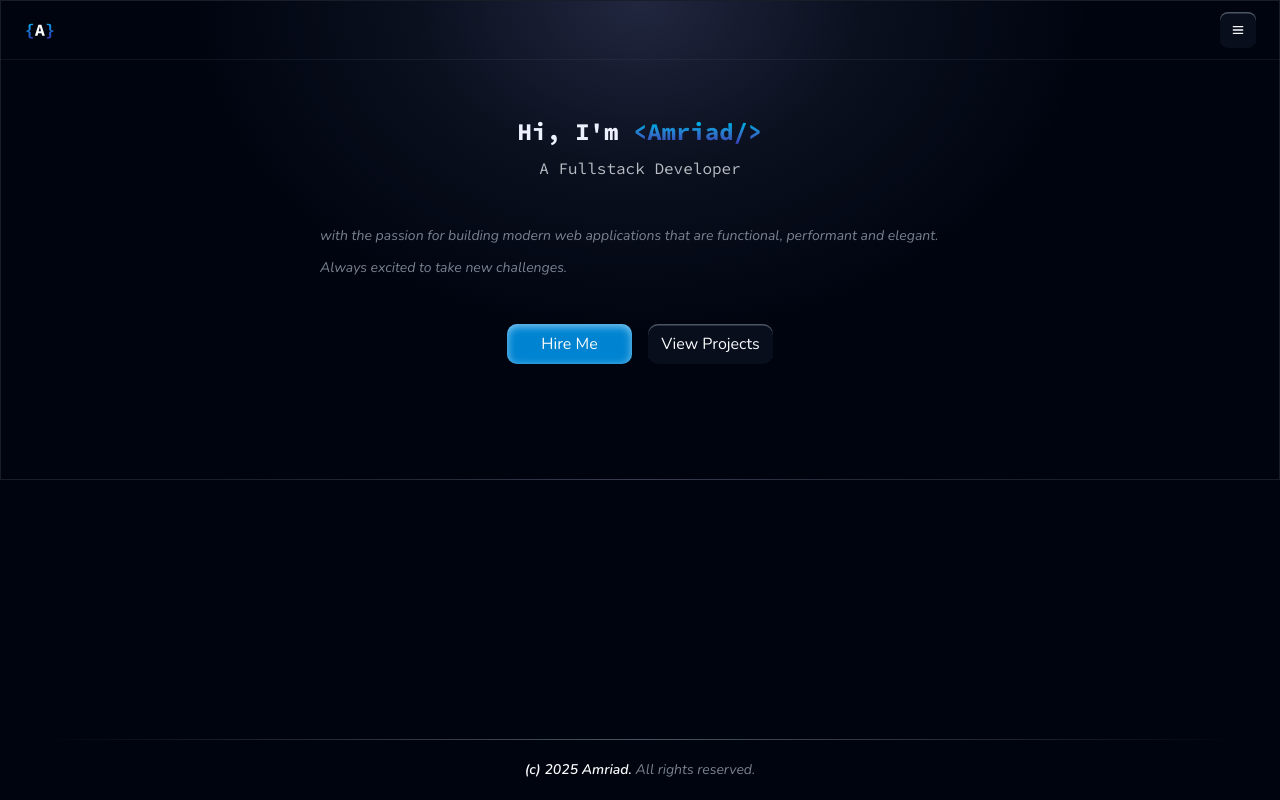
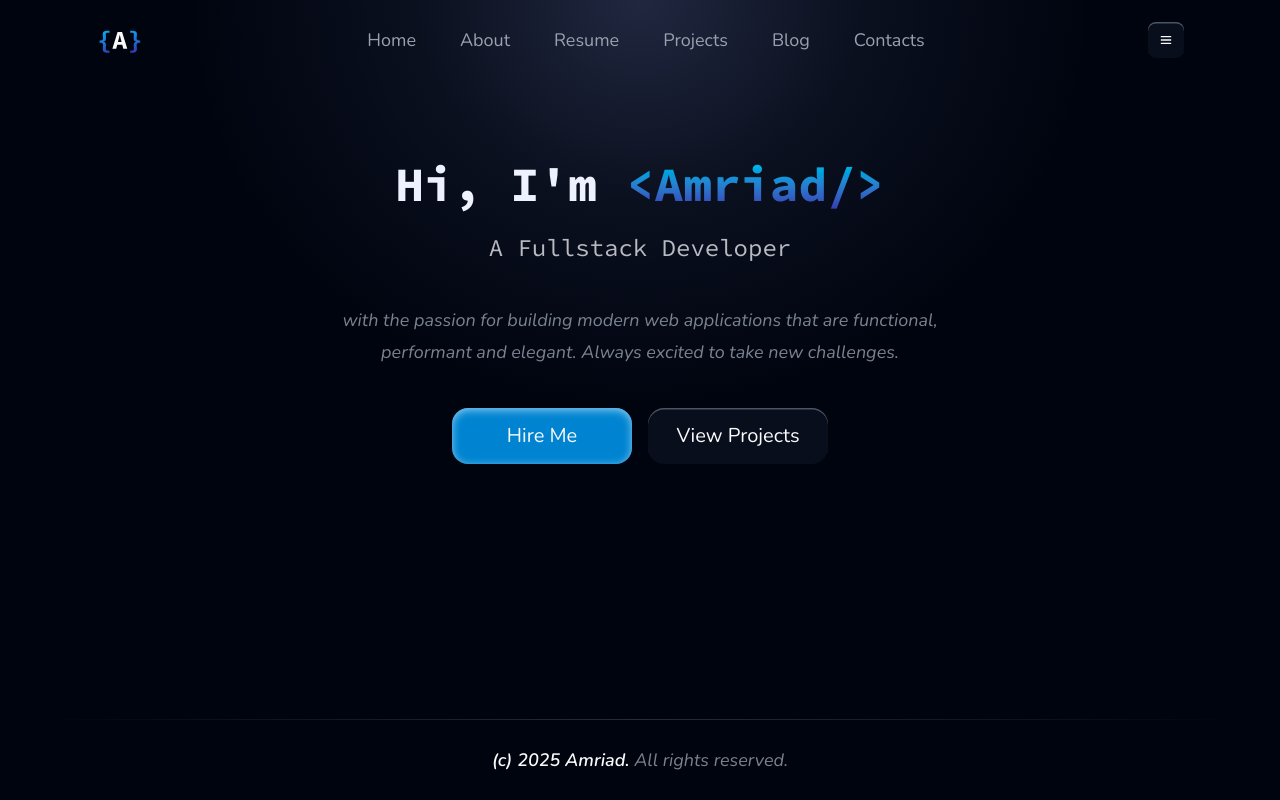
Before and after one commit to Amriad7/personal-portfolio, a React (Vite) app: page /#/ in a window 1280 px wide. Built offline with nearby package versions, Linux system fonts and the light colour scheme.

Commit message:
made it responsive

```diff
--- a/src/App.tsx
+++ b/src/App.tsx
@@ -6,7 +6,7 @@ function App() {
   return (
     <div className="dark relative bg-background text-foreground font-nunito flex flex-col justify-between min-h-screen">
       <Header />
-      <main className="">
+      <main>
         <Outlet />
       </main>
       <Footer />
--- a/src/components/footer.tsx
+++ b/src/components/footer.tsx
@@ -5,7 +5,7 @@ const Footer = () => {
   return (
     <div>
       <Separator />
-      <footer className="flex items-center justify-center h-[60px] w-full">
+      <footer className="flex items-center justify-center h-[60px] sm:h-[80px] w-full">
         <P className="italic">
           <span className="font-semibold text-gray-50">(c) 2025 Amriad.</span>{" "}
           All rights reserved.
--- a/src/components/header.tsx
+++ b/src/components/header.tsx
@@ -1,13 +1,13 @@
 import SideMenu from "./side-menu";
+import NavMenu from "./ui/nav-menu";
 import Logo from "./ui/logo";
-// import NavMenu from "./ui/nav-menu";
 
 const Header = () => {
   return (
-    <header className="flex items-center justify-between px-6 h-[60px] w-full fixed border-b border-gray-600/20">
+    <header className="flex items-center justify-between px-6 lg:px-24 lg:border-none h-[60px] sm:h-[80px] w-full fixed border-b border-gray-600/50">
       <Logo />
+      <NavMenu />
       <SideMenu />
-      {/* <NavMenu /> */}
     </header>
   );
 };
--- a/src/components/ui/button.tsx
+++ b/src/components/ui/button.tsx
@@ -5,7 +5,7 @@ import { cva, type VariantProps } from "class-variance-authority";
 import { cn } from "@/lib/utils";
 
 const buttonVariants = cva(
-  "inline-flex items-center justify-center gap-2 whitespace-nowrap cursor-pointer rounded-md text-lg font-light transition-all disabled:pointer-events-none disabled:opacity-50 [&_svg]:pointer-events-none [&_svg:not([class*='size-'])]:size-4 shrink-0 [&_svg]:shrink-0 outline-none focus-visible:border-ring focus-visible:ring-ring/50 focus-visible:ring-[3px] aria-invalid:ring-destructive/20 dark:aria-invalid:ring-destructive/40 aria-invalid:border-destructive",
+  "inline-flex items-center justify-center gap-2 whitespace-nowrap cursor-pointer rounded-md text-lg sm:text-xl font-light transition-all disabled:pointer-events-none disabled:opacity-50 [&_svg]:pointer-events-none [&_svg:not([class*='size-'])]:size-4 shrink-0 [&_svg]:shrink-0 outline-none focus-visible:border-ring focus-visible:ring-ring/50 focus-visible:ring-[3px] aria-invalid:ring-destructive/20 dark:aria-invalid:ring-destructive/40 aria-invalid:border-destructive",
   {
     variants: {
       variant: {
@@ -24,7 +24,7 @@ const buttonVariants = cva(
       size: {
         default: "h-9 px-4 py-2 has-[>svg]:px-3",
         sm: "h-8 rounded-md gap-1.5 px-3 has-[>svg]:px-2.5",
-        lg: "h-10 rounded-lg text-base px-4 py-4 has-[>svg]:px-4",
+        lg: "h-10 rounded-lg sm:rounded-2xl text-base sm:text-xl px-4 py-4 sm:py-7 has-[>svg]:px-4",
         icon: "size-9",
       },
     },
--- a/src/components/ui/heading.tsx
+++ b/src/components/ui/heading.tsx
@@ -5,18 +5,13 @@ interface HeadingProps {
   subtitle: string;
 }
 
-/*
- <header className="font-source-code text-5xl font-bold text-center space-y-7">
-      <h1>{title}</h1>
-      <p className="text-2xl text-gray-200/80 font-normal">{subtitle}</p>
-    </header>
-*/
-
 const Heading: React.FC<HeadingProps> = ({ title, subtitle }) => {
   return (
-    <header className="font-source-code text-2xl font-bold text-center space-y-2">
+    <header className="font-source-code text-2xl sm:text-5xl font-bold text-center space-y-2 sm:space-y-6">
       <h1>{title}</h1>
-      <p className="text-base text-gray-200/80 font-normal">{subtitle}</p>
+      <p className="text-base sm:text-2xl text-gray-200/80 font-normal">
+        {subtitle}
+      </p>
     </header>
   );
 };
--- a/src/components/ui/logo.tsx
+++ b/src/components/ui/logo.tsx
@@ -3,7 +3,7 @@ import logo from "../../assets/logo.svg";
 const Logo = () => {
   return (
     <div>
-      <img src={logo} alt="Website logo" height={32} width={32} />
+      <img className="size-8 md:size-12" src={logo} alt="Website logo" />
     </div>
   );
 };
--- a/src/components/ui/nav-menu.tsx
+++ b/src/components/ui/nav-menu.tsx
@@ -11,7 +11,7 @@ const NavMenu = () => {
   ];
 
   return (
-    <nav>
+    <nav className="hidden md:inline">
       <ul className="flex gap-5 text-lg font-light text-gray-400">
         {items.map(({ name, path }) => (
           <li key={name}>
--- a/src/components/ui/paragraph.tsx
+++ b/src/components/ui/paragraph.tsx
@@ -9,7 +9,7 @@ const P = ({ className, children, ...rest }: PProps) => {
   return (
     <p
       className={cn(
-        "text-sm text-gray-400/80 font-light leading-8 tracking-normal ",
+        "text-sm sm:text-lg text-gray-400/80 font-light leading-8 tracking-normal ",
         className
       )}
       {...rest}
--- a/src/index.css
+++ b/src/index.css
@@ -101,7 +101,7 @@
 }
 
 .separator-gradient {
-  background: radial-gradient(ellipse at center, #4b5563 0%, transparent 66%);
+  background: radial-gradient(ellipse at center, #4b556380 0%, transparent 66%);
 }
 
 .dark {
--- a/src/pages/home.tsx
+++ b/src/pages/home.tsx
@@ -7,7 +7,7 @@ const Home = () => {
   return (
     <div>
       {/* Hero Section */}
-      <section className="px-6 border py-[80px] h-screen max-h-[480px] flex items-center justify-center hero-gradient">
+      <section className="px-6 sm:px-10 pt-[60px] h-screen max-h-[480px] sm:min-h-[580px] flex items-center justify-center hero-gradient">
         <div className="m-auto space-y-10 max-w-[640px] text-indigo-50">
           <Heading
             title={
@@ -17,17 +17,21 @@ const Home = () => {
             }
             subtitle="A Fullstack Developer"
           />
-          <P className="italic">
+          <P className="italic text-center">
             with the passion for building modern web applications that are
             functional, performant and elegant. Always excited to take new
             challenges.
           </P>
           {
-            <div className="text-center space-x-4">
-              <Button className="w-[125px]" size="lg">
+            <div className="text-center space-x-4 space-y-4">
+              <Button className="w-[125px] sm:w-[180px]" size="lg">
                 Hire Me
               </Button>
-              <Button className="w-[125px]" variant="secondary" size="lg">
+              <Button
+                className="w-[125px] sm:w-[180px]"
+                variant="secondary"
+                size="lg"
+              >
                 View Projects
               </Button>
             </div>
```
